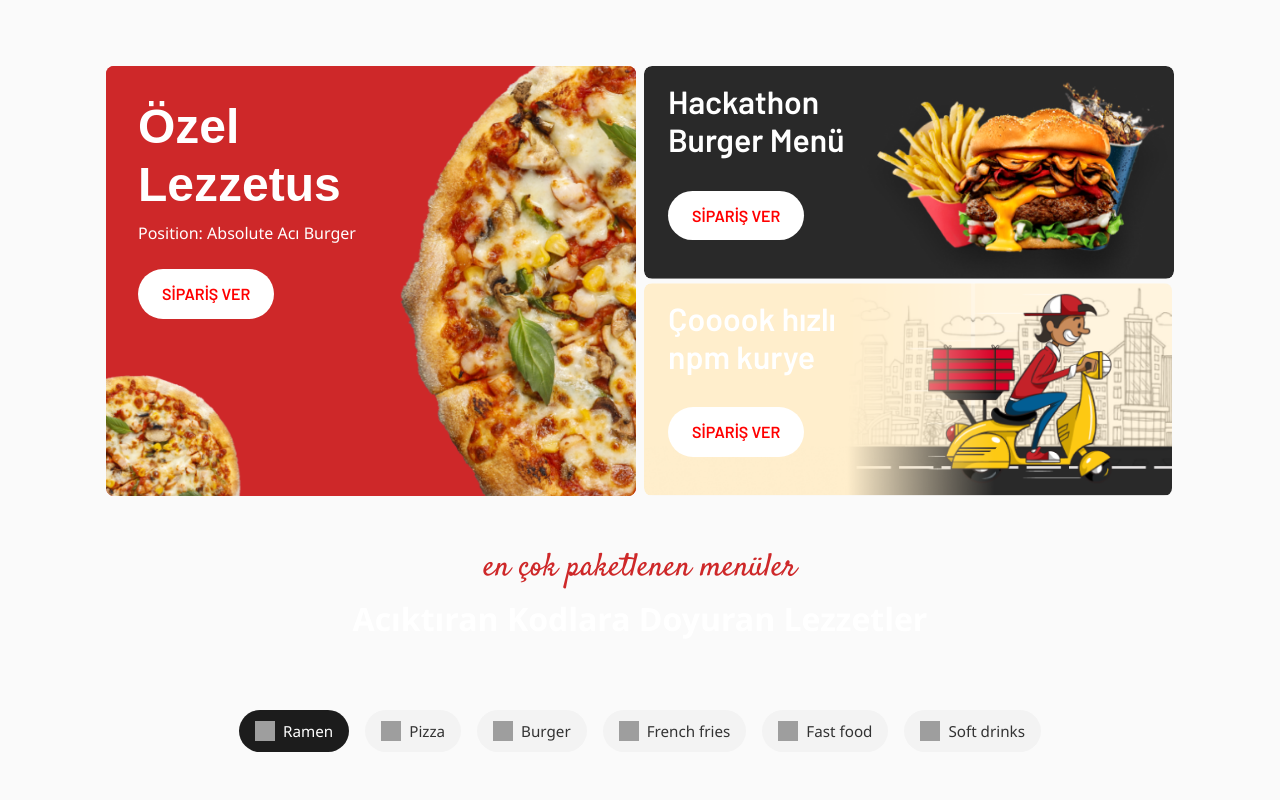
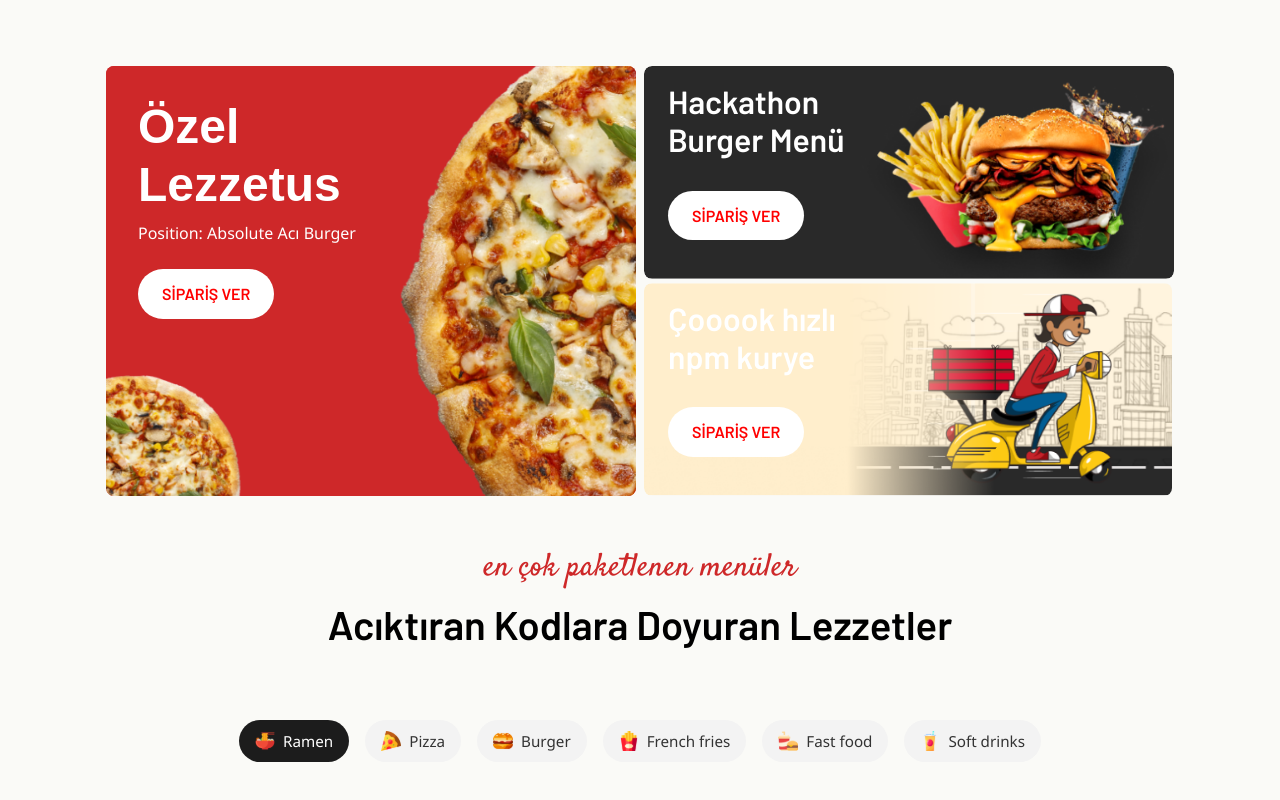
Before and after one commit to gokhan-kocaoglu/pizzaiterasyon2, a React (Vite) app: page / in a window 1280 px wide. Shown: the part 926-1726 px from the top of the page. Built offline with nearby package versions, Linux system fonts and the light colour scheme; grey boxes are pictures that could not be loaded; the HTML template or start-up script is replaced by a standard one; a web font is replaced by a local one.

Commit message:
Footer Begin

```diff
--- a/src/components/MainProductSection.jsx
+++ b/src/components/MainProductSection.jsx
@@ -12,7 +12,7 @@ const Wrapper = styled.section`
   display: flex;
   max-width: 100%;
   flex-direction: column;
-  background-color: #fafafa; // Açık arka plan
+  background-color: #fafaf7; // Açık arka plan
   padding: 4rem 1rem;
   gap: 2rem;
 
--- a/src/components/ProductCard.jsx
+++ b/src/components/ProductCard.jsx
@@ -13,6 +13,10 @@ const Card = styled.div`
   &:hover {
     transform: translateY(-4px);
   }
+
+  @media (max-width: 768px) {
+    width: 100%;
+  }
 `;
 
 const ProductImage = styled.img`
@@ -27,20 +31,32 @@ const ProductName = styled.h3`
   font-size: 1.1rem;
   font-weight: 600;
   margin: 0.5rem 0;
+  color: black;
+  text-align: left;
+`;
+
+const ProductFooter = styled.div`
+  display: flex;
+  justify-content: space-between;
+  align-items: center;
+  width: 100%;
+  margin-top: 0.5rem;
 `;
 
 const ProductMeta = styled.div`
   display: flex;
-  justify-content: center;
-  gap: 0.75rem;
+  justify-content: space-between;
+  width: 100%;
   font-size: 0.9rem;
   color: #666;
+  width: calc(100% - 60px);
 `;
 
 const ProductPrice = styled.div`
-  margin-top: 0.5rem;
   font-weight: 600;
   font-size: 1rem;
+  color: black;
+  text-align: left;
 `;
 
 const ProductCard = ({ product }) => {
@@ -48,11 +64,13 @@ const ProductCard = ({ product }) => {
     <Card>
       <ProductImage src={product.image} alt={product.name} />
       <ProductName>{product.name}</ProductName>
-      <ProductMeta>
-        <span>⭐ {product.rating}</span>
-        <span>({product.reviews})</span>
-      </ProductMeta>
-      <ProductPrice>{product.price}₺</ProductPrice>
+      <ProductFooter>
+        <ProductMeta>
+          <span>⭐ {product.rating}</span>
+          <span>({product.reviews})</span>
+        </ProductMeta>
+        <ProductPrice>{product.price}₺</ProductPrice>
+      </ProductFooter>
     </Card>
   );
 };
--- a/src/components/ProductList.jsx
+++ b/src/components/ProductList.jsx
@@ -9,6 +9,10 @@ const ListWrapper = styled.div`
   grid-template-columns: repeat(auto-fit, minmax(240px, 1fr));
   gap: 1.5rem;
   padding: 0 1rem;
+
+  @media (max-width: 768px) {
+    grid-template-columns: 1fr; /* 🔥 Mobilde tek sütun */
+  }
 `;
 
 const ProductList = ({ products }) => {
--- a/src/components/SectionTitle.jsx
+++ b/src/components/SectionTitle.jsx
@@ -5,6 +5,9 @@ import styled from "styled-components";
 const Wrapper = styled.div`
   text-align: center;
   margin-top: 1rem;
+  display: flex;
+  justify-content: center;
+  flex-direction: column;
 `;
 
 const SubTitle = styled.p`
@@ -15,16 +18,33 @@ const SubTitle = styled.p`
 `;
 
 const MainTitle = styled.h2`
-  font-size: 2rem;
+  font-size: 2.5rem;
+  font-family: "Barlow", sans-serif;
   font-weight: 600;
   margin-top: 0.5rem;
+  color: black;
+  text-align: center;
+
+  span {
+    display: inline; /* masaüstü için */
+  }
+
+  @media (max-width: 768px) {
+    span {
+      display: block; /* 🔥 mobilde alt alta */
+    }
+  }
 `;
 
 const SectionTitle = () => {
   return (
     <Wrapper>
       <SubTitle>en çok paketlenen menüler</SubTitle>
-      <MainTitle>Acıktıran Kodlara Doyuran Lezzetler</MainTitle>
+      <MainTitle>
+        <span>Acıktıran </span>
+        <span>Kodlara Doyuran </span>
+        <span>Lezzetler</span>
+      </MainTitle>
     </Wrapper>
   );
 };
--- a/src/data/productCategories.js
+++ b/src/data/productCategories.js
@@ -1,10 +1,10 @@
 const productCategories = [
-    { id: "ramen", name: "Ramen", image: "/images/ramen.png" },
-    { id: "pizza", name: "Pizza", image: "/images/pizza.png" },
-    { id: "burger", name: "Burger", image: "/images/burger.png" },
-    { id: "fries", name: "French fries", image: "/images/fries.png" },
-    { id: "fastfood", name: "Fast food", image: "/images/fastfood.png" },
-    { id: "drinks", name: "Soft drinks", image: "/images/drink.png" },
+    { id: "ramen", name: "Ramen", image: "../images/iteration-2-images/icons/1.svg" },
+    { id: "pizza", name: "Pizza", image: "../images/iteration-2-images/icons/2.svg" },
+    { id: "burger", name: "Burger", image: "../images/iteration-2-images/icons/3.svg" },
+    { id: "fries", name: "French fries", image: "../images/iteration-2-images/icons/4.svg" },
+    { id: "fastfood", name: "Fast food", image: "../images/iteration-2-images/icons/5.svg" },
+    { id: "drinks", name: "Soft drinks", image: "../images/iteration-2-images/icons/6.svg" },
   ];
 
   export default productCategories;
--- a/src/data/products.js
+++ b/src/data/products.js
@@ -2,7 +2,7 @@ const products = [
     {
       id: 1,
       name: "Terminal Pizza",
-      image: "/images/terminal-pizza.png",
+      image: "../images/iteration-2-images/pictures/food-1.png",
       rating: 4.9,
       reviews: 200,
       price: 60,
@@ -11,7 +11,7 @@ const products = [
     {
       id: 2,
       name: "Position Absolute Acı Pizza",
-      image: "/images/aci-pizza.png",
+      image: "../images/iteration-2-images/pictures/food-2.png",
       rating: 4.9,
       reviews: 829,
       price: 85,
@@ -20,7 +20,7 @@ const products = [
     {
       id: 3,
       name: "useEffect Tavuklu Burger",
-      image: "/images/burger.png",
+      image: "../images/iteration-2-images/pictures/food-3.png",
       rating: 4.9,
       reviews: 462,
       price: 75,
```
